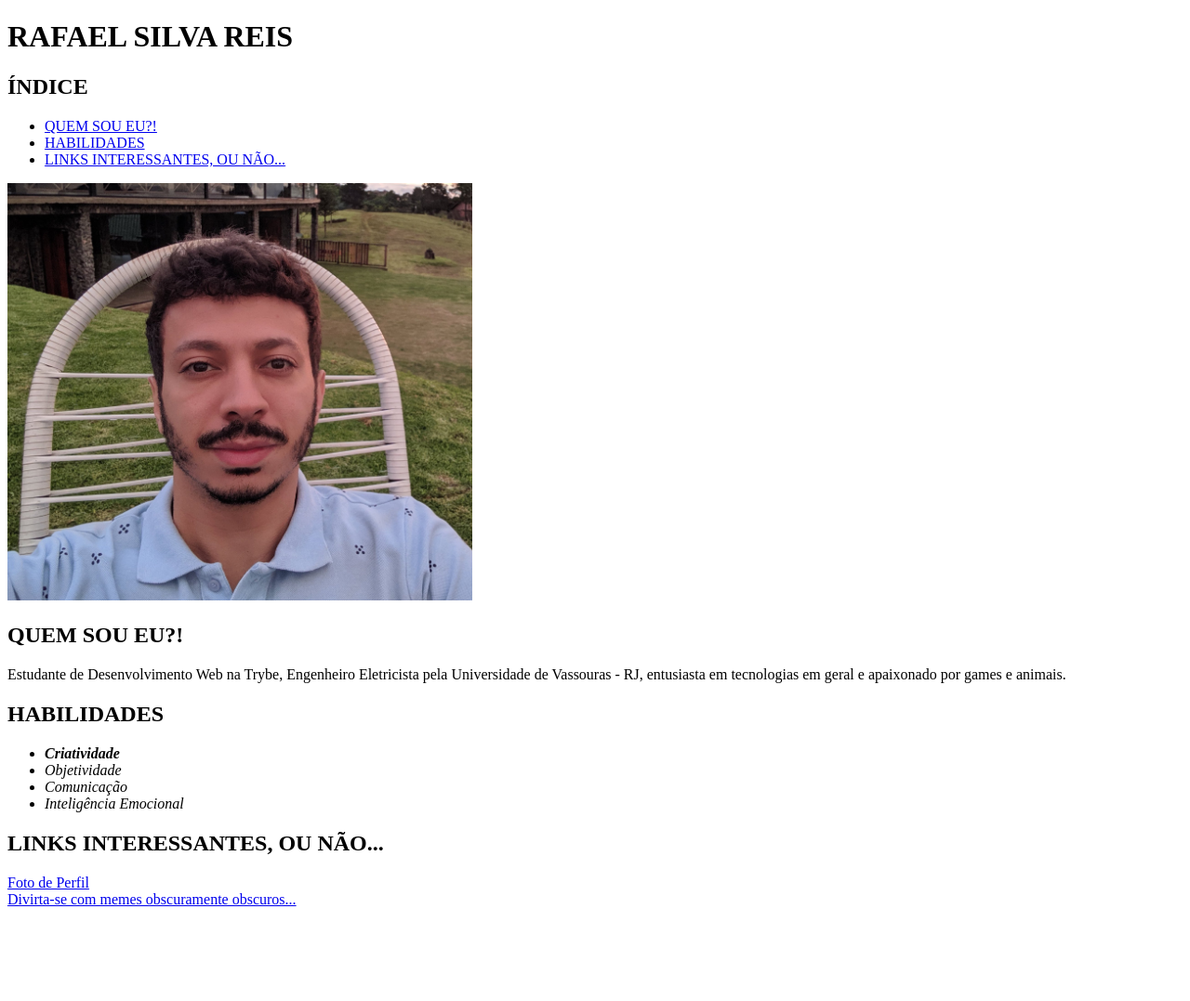
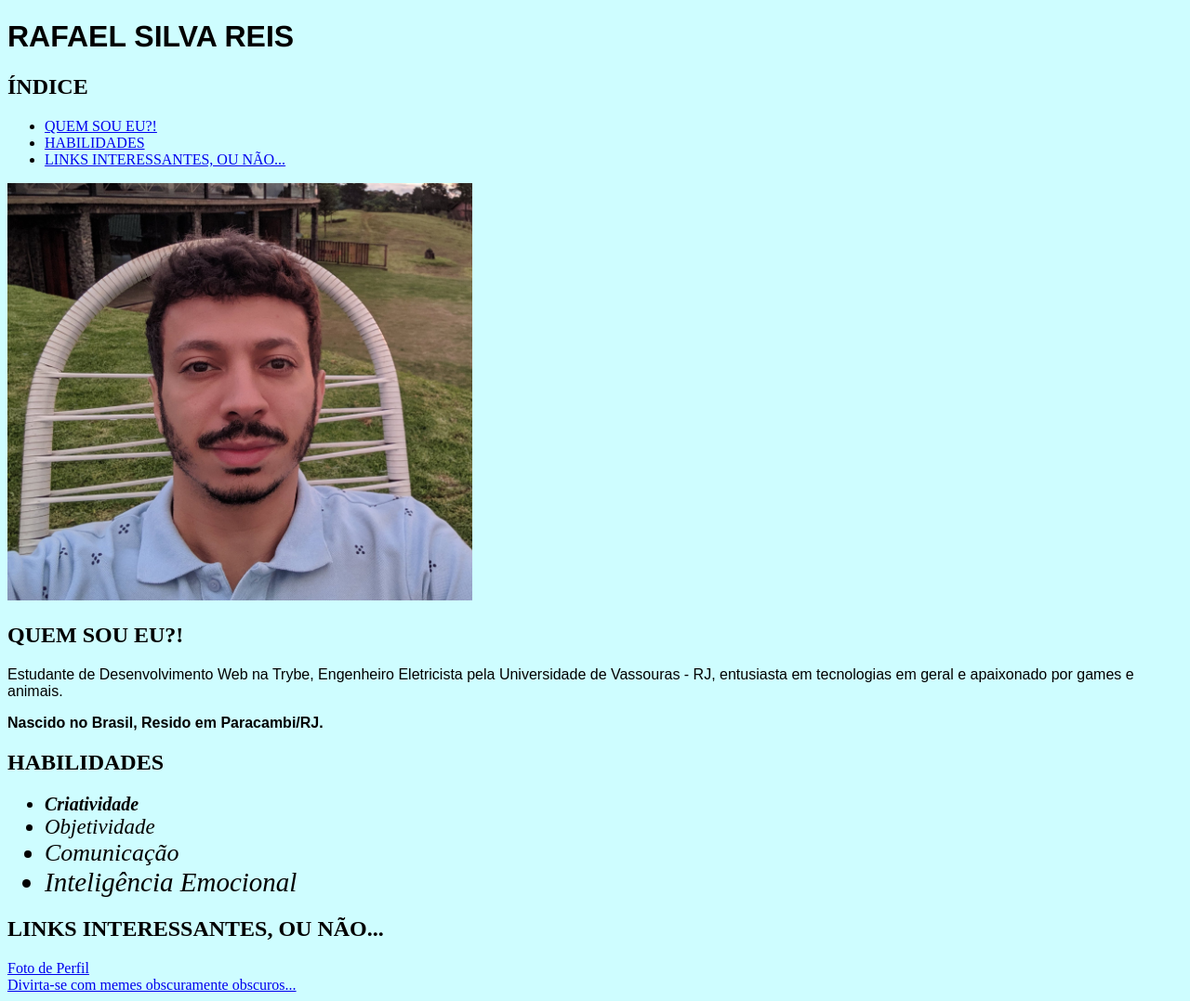
Before and after one commit to RafaelReisTM/RafaelReisTM.github.io, a plain HTML site: page index.html in a window 1280 px wide. Shown: the whole page at 93% size. Before the commit the page ends 985 px from the top, so only its background shows below. Drawn offline with Linux system fonts and the light colour scheme.

Commit message:
3.2 exercise

```diff
--- a/index.html
+++ b/index.html
@@ -6,8 +6,35 @@
   <meta name="viewport" content="width=device-width, initial-scale=1.0">
   <title>Portfolio</title>
 </head>
+<style>
+  .meuNome{
+    font-family: 'Franklin Gothic Medium', 'Arial Narrow', Arial, sans-serif;
+  }
+  .descricao{
+    font-family: Arial, Helvetica, sans-serif;
+  }
+  .residencia{
+    font-weight: 600;
+    font-family: Arial, Helvetica, sans-serif;
+  }
+  .criatividade{
+    font-size: 20px;
+  }
+  .objetividade{
+    font-size: 23px;
+  }
+  .comunicacao{
+    font-size: 26px;
+  }
+  .inteligencia{
+    font-size: 29px;
+  }
+  body{
+    background-color: #CEFDFF;
+  }
+</style>
 <body>
-  <h1>RAFAEL SILVA REIS</h1>
+  <h1 class="meuNome">RAFAEL SILVA REIS</h1>
     <h2>ÍNDICE</h2>
       <ul>
         <li><a href="#1">QUEM SOU EU?!</a></li>
@@ -16,16 +43,21 @@
       </ul>
     <img id="picture" src="./Images/perfil.jpeg" alt="Foto de Perfil" width="500">
     <h2 id="1">QUEM SOU EU?!</h2>
-      <p>
-        Estudante de Desenvolvimento Web na Trybe, Engenheiro Eletricista pela Universidade de Vassouras - RJ, entusiasta em tecnologias em geral e apaixonado por games e animais.
+      <p class="descricao">
+        Estudante de Desenvolvimento Web na Trybe,
+        Engenheiro Eletricista pela Universidade de Vassouras - RJ,
+        entusiasta em tecnologias em geral e apaixonado por games e animais.
+      </p>
+      <p class="residencia">
+        Nascido no Brasil, Resido em Paracambi/RJ.
       </p>
     <h2 id="2">HABILIDADES</h2>
       <ul>
         <em>
-          <li><strong>Criatividade</strong></li>
-          <li>Objetividade</li>
-          <li>Comunicação</li>
-          <li>Inteligência Emocional</li>
+          <li class="criatividade"><strong>Criatividade</strong></li>
+          <li class="objetividade">Objetividade</li>
+          <li class="comunicacao">Comunicação</li>
+          <li class="inteligencia">Inteligência Emocional</li>
         </em>
       </ul>
     <h2 id="3">LINKS INTERESSANTES, OU NÃO...</h2>
```
